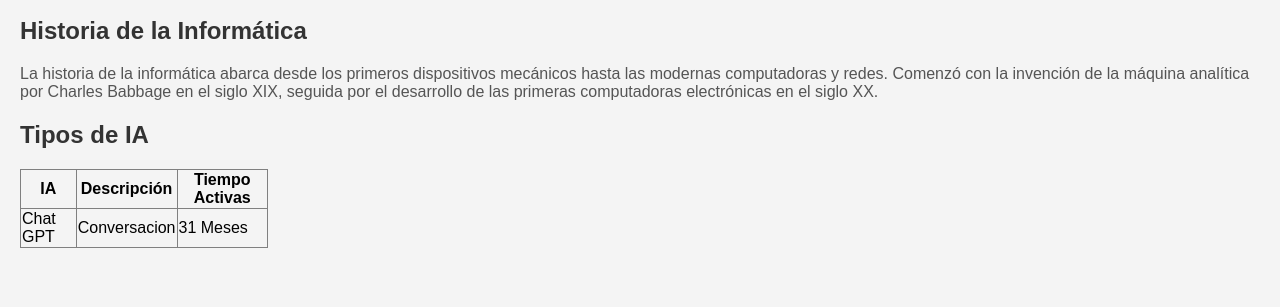
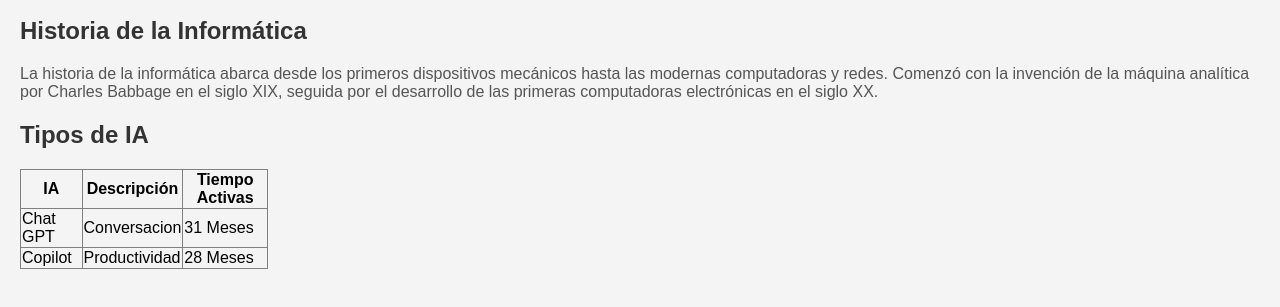
Before and after one commit to BREINERMEDINA/breinermedina_1058967854, a plain HTML site: page informacion.html in a window 1280 px wide. Shown: the part 119-426 px from the top of the page. Drawn offline with Linux system fonts and the light colour scheme.

Commit message:
cambios2

```diff
--- a/informacion.html
+++ b/informacion.html
@@ -43,6 +43,11 @@
             <td>Conversacion</td>
             <td>31 Meses</td>
         </tr>
+        <tr>
+            <td>Copilot</td>
+            <td>Productividad</td>
+            <td>28 Meses</td>
+        </tr>
         </tbody>
     </table>
 </body>
```
